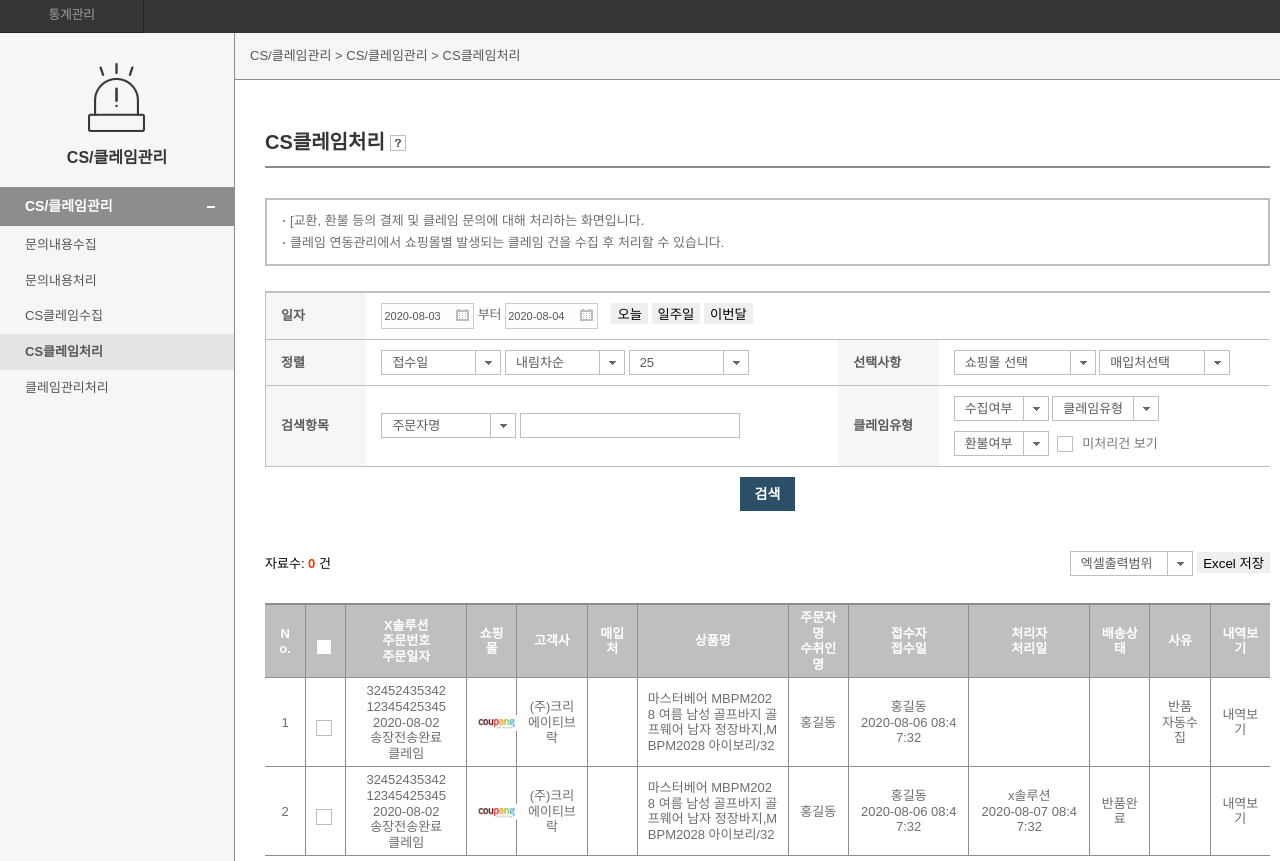
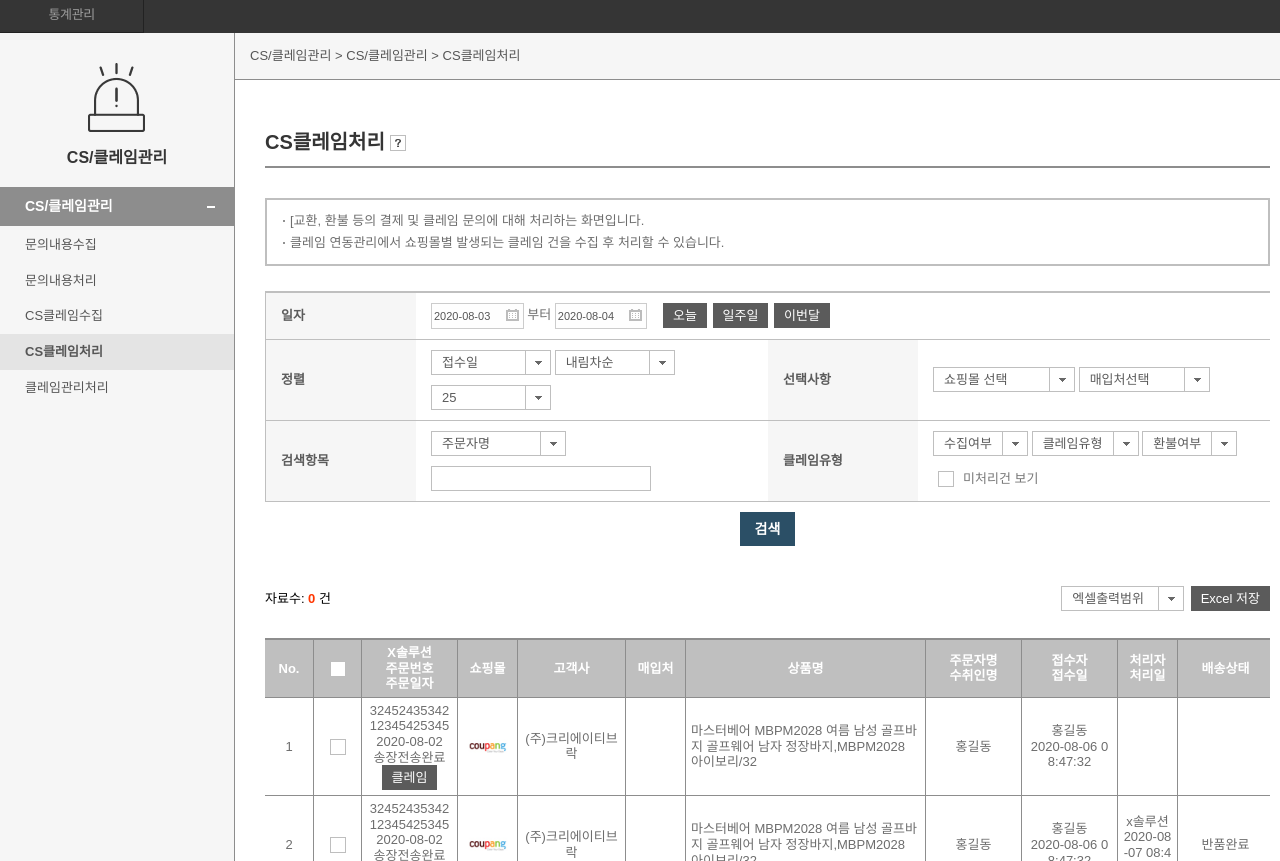
Before and after one commit to kyoungsunmin/gomdorymin, a plain HTML site: page adm/claim/claim_cs_handle.html in a window 1280 px wide. Shown: the part 89-950 px from the top of the page. Drawn offline with Linux system fonts and the light colour scheme.

Commit message:
Update claim_cs_handle.html

```diff
--- a/adm/claim/claim_cs_handle.html
+++ b/adm/claim/claim_cs_handle.html
@@ -294,19 +294,19 @@
                     <p class="aside_list_tit on">CS/클레임관리</p>
                     <ul class="aside_sub_list cf">
                         <li>
-                            <a href="#">문의내용수집</a>
+                            <a href="claim_inquiry_collect.html">문의내용수집</a>
                         </li>
                         <li>
-                            <a href="#">문의내용처리</a>
+                            <a href="claim_inquiry_proc.html">문의내용처리</a>
                         </li>
                         <li>
-                            <a href="#">CS클레임수집</a>
+                            <a href="claim_cs_collect.html">CS클레임수집</a>
                         </li>
                         <li class="active">
-                            <a href="#">CS클레임처리</a>
+                            <a href="claim_cs_handle.html">CS클레임처리</a>
                         </li>
                         <li>
-                            <a href="#">클레임관리처리</a>
+                            <a href="claim_cs_proc.html">클레임관리처리</a>
                         </li>
                     </ul>
                 </li>
@@ -346,15 +346,15 @@
                             <div class="content_table_area">
                                 <table class="content_table content_table_col4">
                                     <colgroup>
-                                        <col width="10%">
-                                        <col width="47%">
-                                        <col width="10%">
-                                        <col>
+                                        <col class="th00" width="10%">
+                                        <col class="th01" width="47%">
+                                        <col class="th02" width="10%">
+                                        <col class="th03">
                                     </colgroup>
                                     <tbody class="tbody">
                                         <tr>
                                             <th class="th00">일자</th>
-                                            <td colspan="3" class="th01 input_td">
+                                            <td class="th01" colspan="3" class="th01 input_td">
                                                 <div class="date_box">
                                                     <span class="input-date">
                                                         <input type="text" id="st_date" name="st_date" class="calendar" value="2020-08-03">
@@ -367,14 +367,14 @@
                                                     </span>
                                                 </div>
 
-                                                <input type="button" name="" id="" class="bn_w bn" value="오늘">
-                                                <input type="button" name="" id="" class="bn_w bn" value="일주일">
-                                                <input type="button" name="" id="" class="bn_w bn" value="이번달">
+                                                <input type="button" name="" id="" class="content_btn" value="오늘">
+                                                <input type="button" name="" id="" class="content_btn" value="일주일">
+                                                <input type="button" name="" id="" class="content_btn" value="이번달">
                                             </td>
                                         </tr>
                                         <tr>
-                                            <th scope="row">정렬</th>
-                                            <td>
+                                            <th class="th00" scope="row">정렬</th>
+                                            <td class="th01">
                                                 <select class="content_select" name="sort_field">
                                                     <option value="receipt_date" selected="">접수일</option>
                                                     <option value="handing_date">처리일</option>
@@ -395,8 +395,8 @@
                                                     <option value="1000">1000 </option>
                                                 </select>
                                             </td>
-                                            <th>선택사항</th>
-                                            <td>
+                                            <th class="th02">선택사항</th>
+                                            <td class="th03">
                                                 <select class="content_select" name="mall_id">
                                                     <option value="">쇼핑몰 선택</option>
                                                     <option value="mall1">(주)옥션</option>
@@ -435,8 +435,8 @@
                                             </td>
                                         </tr>
                                         <tr>
-                                           <th>검색항목</th>
-                                            <td>
+                                            <th class="th00">검색항목</th>
+                                            <td class="th01">
                                                 <select class="content_select" name="search_field">
                                                     <option value="receipt_user_name" selected="">주문자명</option>
                                                     <option value="order_id">쇼핑몰 주문번호</option>
@@ -446,8 +446,8 @@
                                                 </select>
                                                 <input type="text" name="search_str" class="content_text" size="25" value="">
                                             </td>
-                                            <th>클레임유형</th>
-                                            <td id="cs_handle_type">
+                                            <th class="th02">클레임유형</th>
+                                            <td class="th03" id="cs_handle_type">
 
                                             <select class="content_select" name="input_type">
                                                 <option value="">수집여부</option>
@@ -504,7 +504,7 @@
                             <option value="002">현재 페이지만</option>
                             <option value="003">전체 자료</option>
                         </select>
-                        <input type="button" name="s" id="saveExcel" value="Excel 저장" class="bn bn_w">
+                        <input type="button" name="s" id="saveExcel" value="Excel 저장" class="content_btn">
                     </div>
                 </div>
 
@@ -515,135 +515,121 @@
                     </div>
 
                     <div class="content_list_table_area">
-                        <table class="content_list_table cl_table2">
+                        <table class="content_list_table much_list_table">
                             <colgroup>
-                                <col width="4%">
-                                <col width="4%">
-                                <col wdith="10%">
-                                <col width="5%">
-                                <col width="7%">
-                                <col width="5%">
-                                <col width="15%">
-                                <col width="6%">
-                                <col>
-                                <col>
-                                <col width="6%">
-                                <col width="6%">
-                                <col width="6%">
+                                <col class="th00" width="4%">
+                                <col class="th01" width="4%">
+                                <col class="th02" width="8%">
+                                <col class="th03" width="5%">
+                                <col class="th04" width="9%">
+                                <col class="th05" width="5%">
+                                <col class="th06" width="*%">
+                                <col class="th07" width="8%">
+                                <col class="th08" width="8%">
+                                <col class="th09" width="5%">
+                                <col class="th10" width="8%">
+                                <col class="th11" width="8%">
+                                <col class="th12" width="8%">
                             </colgroup>
                             <thead class="thead">
                                 <tr>
-                                    <th scope="col">No.</th>
-                                    <th scope="col">
+                                    <th class="th00" scope="col">No.</th>
+                                    <th class="th01" scope="col">
                                         <div class="content_chk_area">
                                             <input type="checkbox" name="all_chk" value="" id="all_chk">
                                             <label for="all_chk"></label>
                                         </div>
                                     </th>
-                                    <th scope="col">X솔루션<br>주문번호<br>주문일자</th>
-                                    <th scope="col">쇼핑몰</th>
-                                    <th scope="col">고객사</th>
-                                    <th scope="col">매입처</th>
-                                    <th scope="col">상품명</th>
-                                    <th scope="col">주문자명<br>수취인명</th>
-                                    <th scope="col">접수자<br>접수일</th>
-                                    <th scope="col">처리자<br>처리일</th>
-                                    <th scope="col">배송상태</th>
-                                    <th scope="col">사유</th>
-                                    <th scope="col">내역보기</th>
+                                    <th class="th02" scope="col">X솔루션<br>주문번호<br>주문일자</th>
+                                    <th class="th03" scope="col">쇼핑몰</th>
+                                    <th class="th04" scope="col">고객사</th>
+                                    <th class="th05" scope="col">매입처</th>
+                                    <th class="th06" scope="col">상품명</th>
+                                    <th class="th07" scope="col">주문자명<br>수취인명</th>
+                                    <th class="th08" scope="col">접수자<br>접수일</th>
+                                    <th class="th09" scope="col">처리자<br>처리일</th>
+                                    <th class="th10" scope="col">배송상태</th>
+                                    <th class="th11" scope="col">사유</th>
+                                    <th class="th12" scope="col">내역보기</th>
                                 </tr>
                             </thead>
                             <tbody class="tbody">
                                 <tr>
-                                    <td>1</td>
-                                    <td>
+                                    <td class="th00">1</td>
+                                    <td class="th01">
                                         <div class="content_chk_area">
                                             <input type="checkbox" name="claim_id" value="" id="claim_id">
                                             <label for="claim_id"></label>
                                         </div>
                                     </td>
-                                    <td>
+                                    <td class="th02">
+                                        32452435342<br>
+                                        <a href="" class="">12345425345</a><br>
+                                        2020-08-02<br>
+                                        송장전송완료
+                                        <br>
+                                        <button class="content_btn">클레임</button>
+                                    </td>
+                                    <td class="th03">
+                                        <img width="40" src="../img/ico_mall21.gif">
+                                    </td>
+                                    <td class="th04">
+                                        <a href="">(주)크리에이티브락</a>
+                                    </td>
+                                    <td class="th05"></td>
+                                    <td class="th06 t_left">
+                                        마스터베어 MBPM2028 여름 남성 골프바지 골프웨어 남자 정장바지,MBPM2028 아이보리/32
+                                    </td>
+                                    <td class="th07">
+                                        홍길동
+                                    </td>
+                                    <td class="th08">
+                                        홍길동<br>2020-08-06 08:47:32
+                                    </td>
+                                    <td class="th09"></td>
+                                    <td class="th10"></td>
+                                    <td class="th11">반품<br>자동수집</td>
+                                    <td class="th12">
+                                        <button class="content_btn bn_wh">내역보기</button>
+                                    </td>
+                                </tr>
+                                <tr>
+                                    <td class="th00">2</td>
+                                    <td class="th01">
+                                        <div class="content_chk_area">
+                                            <input type="checkbox" name="claim_id" value="" id="claim_id">
+                                            <label for="claim_id"></label>
+                                        </div>
+                                    </td>
+                                    <td class="th02">
                                         32452435342<br>
                                         <a href="" class="" onclick="">12345425345</a><br>
                                         2020-08-02<br>
                                         송장전송완료
                                         <br>
-                                        <a href="" onclick="window.open(this.href, '', 'width=1000, height=800, scrollbars=yes'); return false;" class="bn">클레임</a>
+                                        <button class="content_btn">클레임</button>
                                     </td>
-                                    <td>
-                                        <a href="">
-                                            <img width="40" src="../img/ico_mall21.gif">
-                                        </a>
+                                    <td class="th03">
+                                        <img width="40" src="../img/ico_mall21.gif">
                                     </td>
-
-                                    <td>
+                                    <td class="th04">
                                         <a href="">(주)크리에이티브락</a>
                                     </td>
-                                    <td></td>
-                                    <td class="t_left">
+                                    <td class="th05"></td>
+                                    <td class="th06 t_left">
                                         마스터베어 MBPM2028 여름 남성 골프바지 골프웨어 남자 정장바지,MBPM2028 아이보리/32
                                     </td>
-                                    <td>
+                                    <td class="th07">
                                         홍길동
                                     </td>
-                                    <td>
+                                    <td class="th08">
                                         홍길동<br>2020-08-06 08:47:32
                                     </td>
-                                    <td>
-                                    </td>
-                                    <td></td>
-                                    <td>
-                                        반품<br>자동수집
-                                    </td>
-                                    <td>
-                                        <a href="" onclick="window.open(this.href, '', 'width=1000, height=800, scrollbars=yes'); return false;" class="bn">내역보기</a>
-                                    </td>
-                                </tr>
-                                <tr>
-                                    <td>2</td>
-                                    <td>
-                                        <div class="content_chk_area">
-                                            <input type="checkbox" name="claim_id" value="" id="claim_id">
-                                            <label for="claim_id"></label>
-                                        </div>
-                                    </td>
-                                    <td>
-                                        32452435342<br>
-                                        <a href="" class="" onclick="">12345425345</a><br>
-                                        2020-08-02<br>
-                                        송장전송완료
-                                        <br>
-                                        <!--팝업-->
-                                        <a href="" onclick="window.open(this.href, '', 'width=1000, height=800, scrollbars=yes'); return false;" class="bn">클레임</a>
-                                    </td>
-                                    <td>
-                                        <a href="">
-                                            <img width="40" src="../img/ico_mall21.gif">
-                                        </a>
-                                    </td>
-
-                                    <td>
-                                        <a href="">(주)크리에이티브락</a>
-                                    </td>
-                                    <td></td>
-                                    <td class="t_left">
-                                        마스터베어 MBPM2028 여름 남성 골프바지 골프웨어 남자 정장바지,MBPM2028 아이보리/32
-                                    </td>
-                                    <td>
-                                        홍길동
-                                    </td>
-                                    <td>
-                                        홍길동<br>2020-08-06 08:47:32
-                                    </td>
-                                    <td>
-                                        x솔루션<br>2020-08-07 08:47:32
-                                    </td>
-                                    <td>반품완료</td>
-                                    <td>
-                                    </td>
-                                    <td>
-                                       <!--팝업-->
-                                        <a href="" onclick="window.open(this.href, '', 'width=1000, height=800, scrollbars=yes'); return false;" class="bn">내역보기</a>
+                                    <td class="th09">x솔루션<br>2020-08-07 08:47:32</td>
+                                    <td class="th10">반품완료</td>
+                                    <td class="th11"></td>
+                                    <td class="th12">
+                                        <button class="content_btn bn_wh">내역보기</button>
                                     </td>
                                 </tr>
                             </tbody>
```
